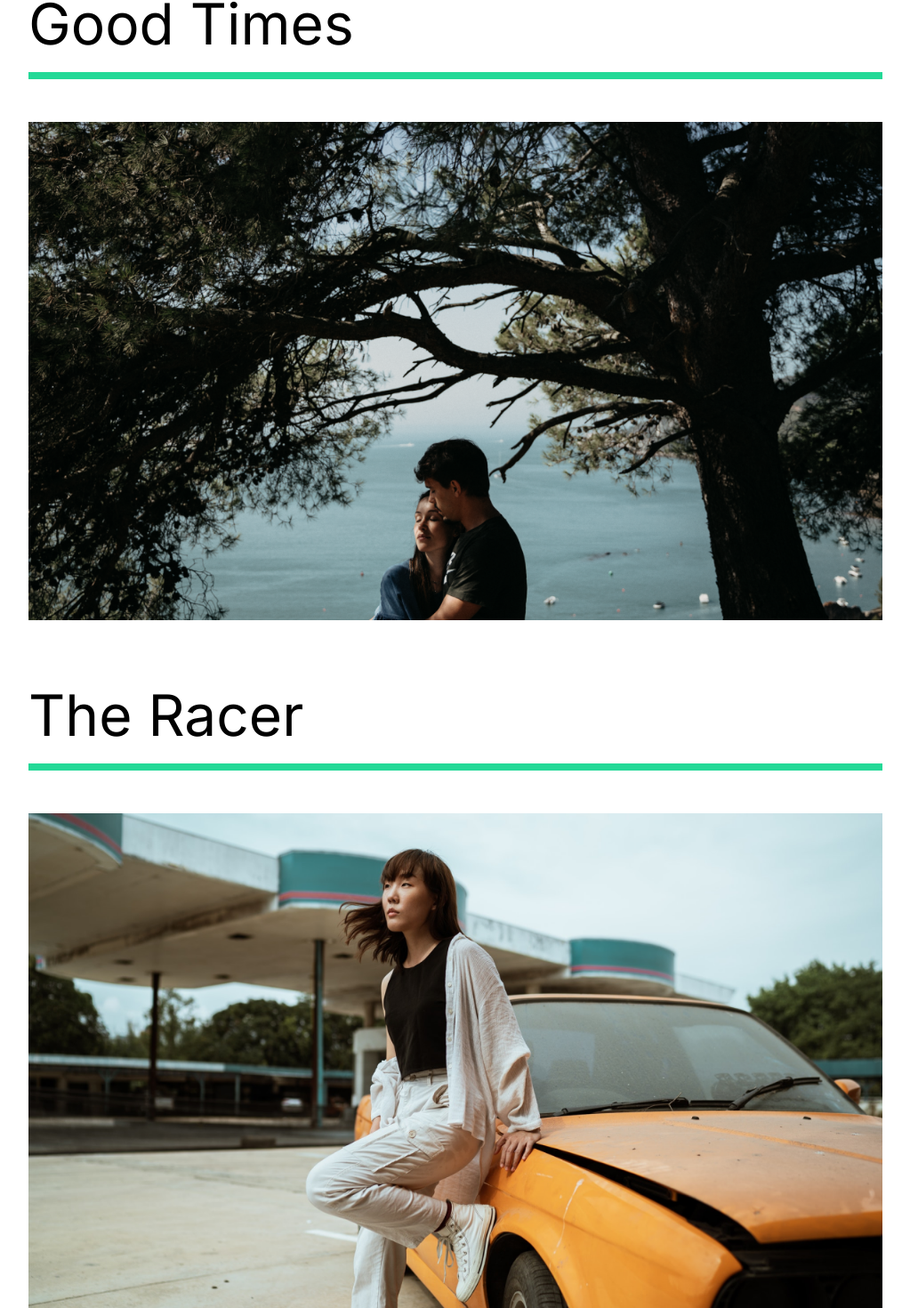
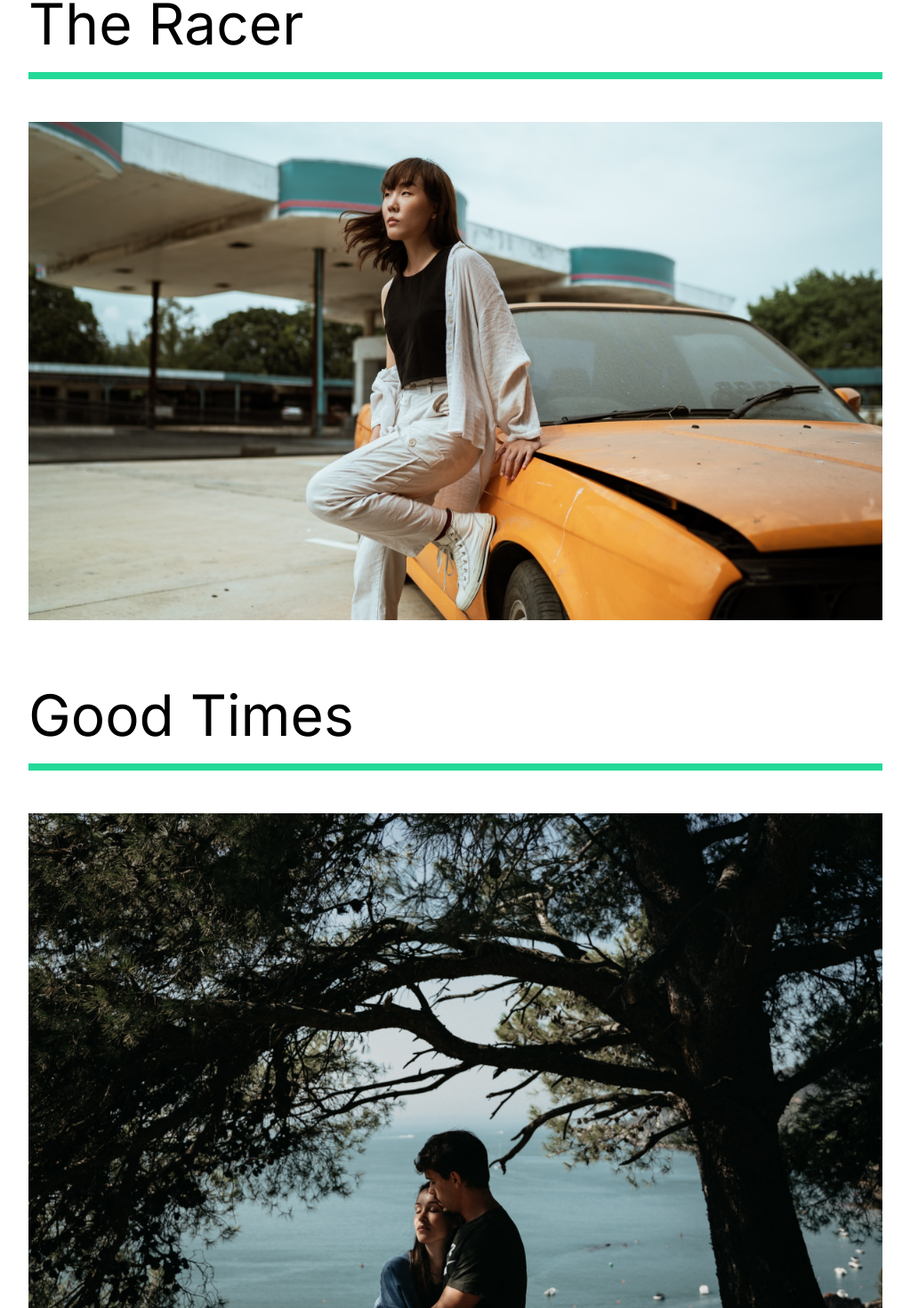
Before and after one commit to jwambugu/capture, a React (Vite) app: page /our-work in a window 1280 px wide. Shown: the part 965-2435 px from the top of the page at 89% size, without its empty margins (128-1151 px from the left). Built offline with nearby package versions, Linux system fonts and the light colour scheme.

Commit message:
Animate our work section

```diff
--- a/src/animations.js
+++ b/src/animations.js
@@ -8,7 +8,7 @@
     y: 0,
     transition: {
       duration: 0.5,
-      when: "beforeChildren",
+      // when: "beforeChildren",
       staggerChildren: 0.25,
     },
   },
--- a/src/pages/OurWork.jsx
+++ b/src/pages/OurWork.jsx
@@ -1,7 +1,10 @@
 import styled from "styled-components";
 import { Link } from "react-router-dom";
-import { useState } from "react";
-import { MovieState } from "../moviesState";
+
+//Images
+import athlete from "../assets/images/athlete-small.png";
+import theRacer from "../assets/images/theracer-small.png";
+import goodTimes from "../assets/images/goodtimes-small.png";
 
 // Animations
 import { motion } from "framer-motion";
@@ -14,8 +17,11 @@
   sliderContainer,
 } from "../animations";
 
+import { useScroll } from "../components/useScroll";
+
 const OurWork = () => {
-  const [movies] = useState(MovieState);
+  const [element, controls] = useScroll();
+  const [element2, controls2] = useScroll();
 
   return (
     <Work
@@ -23,6 +29,7 @@
       initial="hidden"
       animate="show"
       exit="exit"
+      layout="position"
       style={{ background: "#ffffff" }}
     >
       <motion.div variants={sliderContainer}>
@@ -32,24 +39,58 @@
         <Frame4 variants={slider} />
       </motion.div>
 
-      {movies &&
-        movies.map((movie) => (
-          <Movie key={movie.url}>
-            <motion.h2 variants={fade}>{movie.title}</motion.h2>
+      <Movie>
+        <motion.h2 variants={fade}>The Athlete</motion.h2>
+        <motion.div variants={lineAnimation} className="line" />
 
-            <motion.div variants={lineAnimation} className="line" />
+        <Link to="/our-work/the-athlete">
+          <Hide>
+            <motion.img variants={photoAnimation} src={athlete} alt="athlete" />
+          </Hide>
+        </Link>
+      </Movie>
 
-            <Link to={movie.url}>
-              <Hide>
-                <motion.img
-                  variants={photoAnimation}
-                  src={movie.mainImg}
-                  alt={movie.title}
-                />
-              </Hide>
-            </Link>
-          </Movie>
-        ))}
+      <Movie ref={element} variants={fade} animate={controls} initial="hidden">
+        <h2>The Racer</h2>
+        <motion.div variants={lineAnimation} className="line" />
+
+        <Link to="/our-work/the-racer">
+          <img src={theRacer} alt="the racer" />
+        </Link>
+      </Movie>
+
+      <Movie
+        ref={element2}
+        variants={fade}
+        animate={controls2}
+        initial="hidden"
+      >
+        <h2>Good Times</h2>
+        <motion.div variants={lineAnimation} className="line" />
+
+        <Link to="/our-work/good-times">
+          <img src={goodTimes} alt="good times" />
+        </Link>
+      </Movie>
+
+      {/*{movies &&*/}
+      {/*  movies.map((movie) => (*/}
+      {/*    <Movie key={movie.url}>*/}
+      {/*      <motion.h2 variants={fade}>{movie.title}</motion.h2>*/}
+
+      {/*      <motion.div variants={lineAnimation} className="line" />*/}
+
+      {/*      <Link to={movie.url}>*/}
+      {/*        <Hide>*/}
+      {/*          <motion.img*/}
+      {/*            variants={photoAnimation}*/}
+      {/*            src={movie.mainImg}*/}
+      {/*            alt={movie.title}*/}
+      {/*          />*/}
+      {/*        </Hide>*/}
+      {/*      </Link>*/}
+      {/*    </Movie>*/}
+      {/*  ))}*/}
     </Work>
   );
 };
@@ -64,7 +105,7 @@
   }
 `;
 
-const Movie = styled.div`
+const Movie = styled(motion.div)`
   padding-bottom: 3rem;
 
   .line {
@@ -88,9 +129,9 @@
 const Frame1 = styled(motion.div)`
   position: fixed;
   left: 0;
-  top: 10%;
+  top: 0;
   width: 100%;
-  height: 100vh;
+  height: 100%;
   background: #fffebf;
   z-index: 2;
 `;
```
